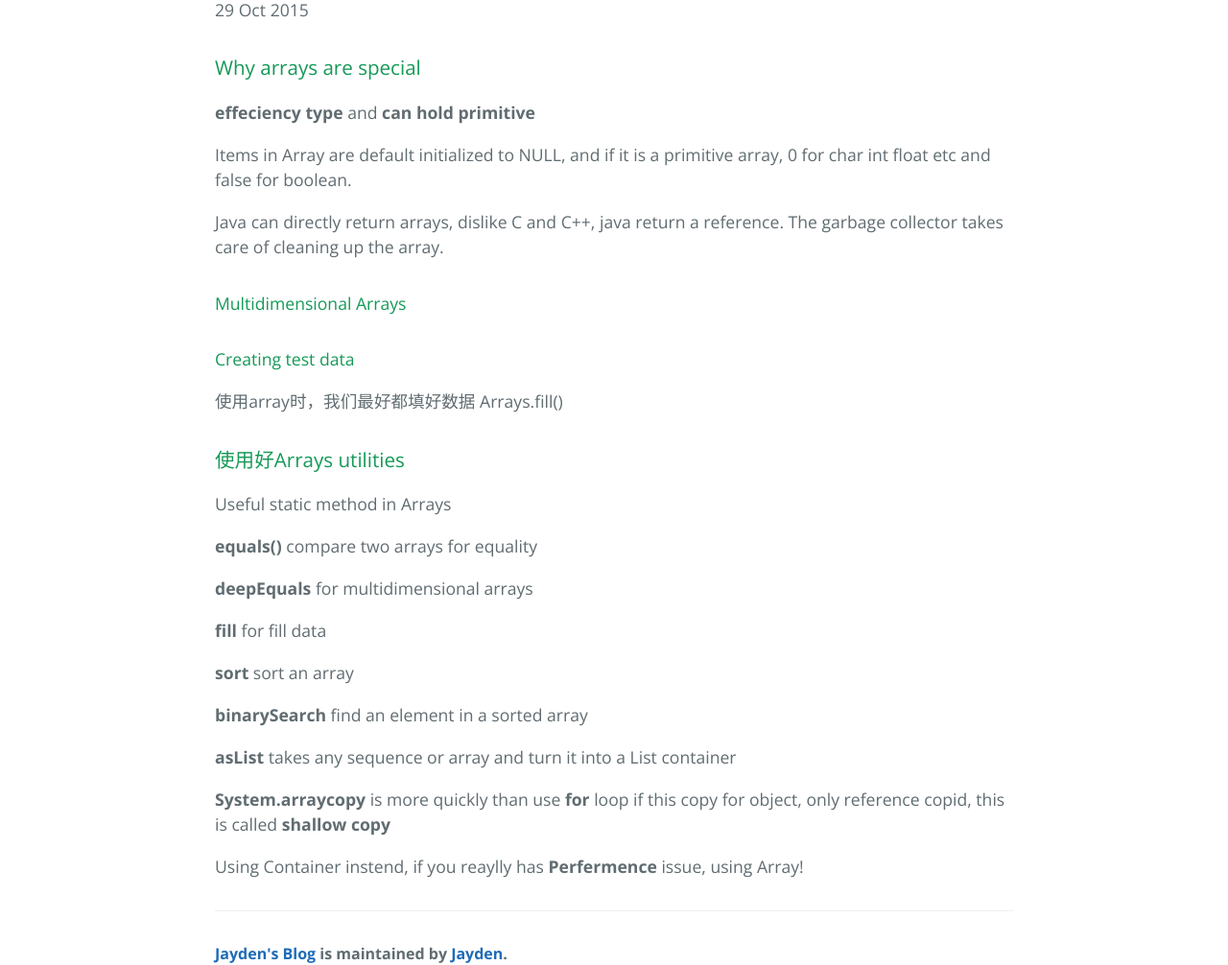
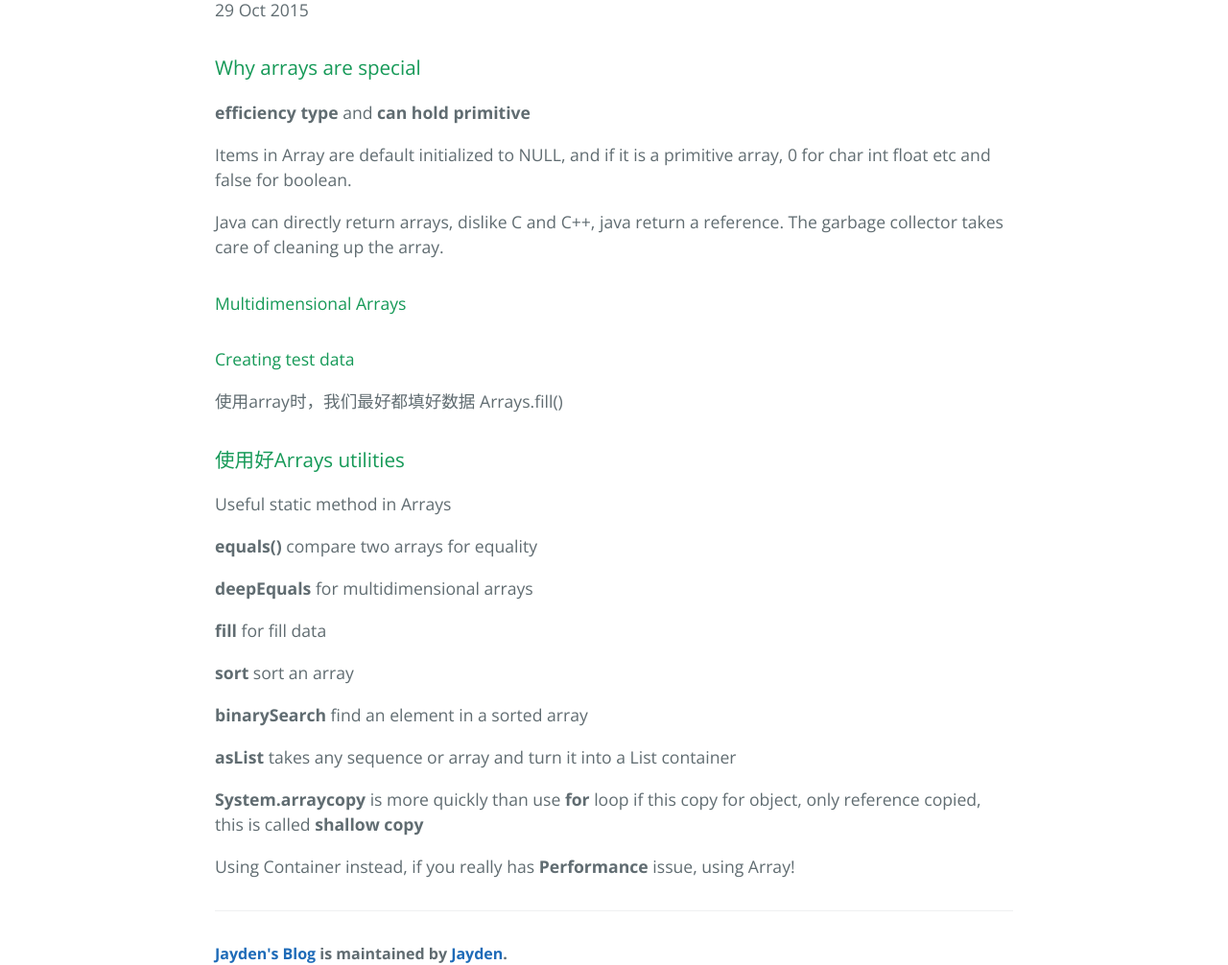
Before and after one commit to dreamhb/dreamhb.github.io, a Jekyll site: the page built from _posts/2015-10-29-Array.md, in a window 1280 px wide. Shown: the part 475-1481 px from the top of the page at 96% size. Built offline with Jekyll 4.4.1, drawn with Linux system fonts in a browser that asks for light colours; comment, search, counter and statistics services are not loaded.

```diff
--- a/_posts/2015-10-29-Array.md
+++ b/_posts/2015-10-29-Array.md
@@ -11,7 +11,7 @@ image:
 
 ### Why arrays are special
 
-**effeciency** **type** and **can hold primitive**
+**efficiency** **type** and **can hold primitive**
 
 Items in Array are default initialized to NULL, and if it is a primitive array, 0 for char int float etc and false for boolean.
 
@@ -38,6 +38,6 @@ Useful static method in Arrays
 
 **asList** takes any sequence or array and turn it into a List container
 
-**System.arraycopy** is more quickly than use **for** loop  if this copy for object, only reference copid, this is called **shallow copy**
+**System.arraycopy** is more quickly than use **for** loop  if this copy for object, only reference copied, this is called **shallow copy**
 
-Using Container instend, if you reaylly has **Perfermence** issue, using Array!
+Using Container instead, if you really has **Performance** issue, using Array!
```
Also changed, not shown: _posts/2025-03-11-Android-IPC.md (added, +24 -0 lines), README.md.
